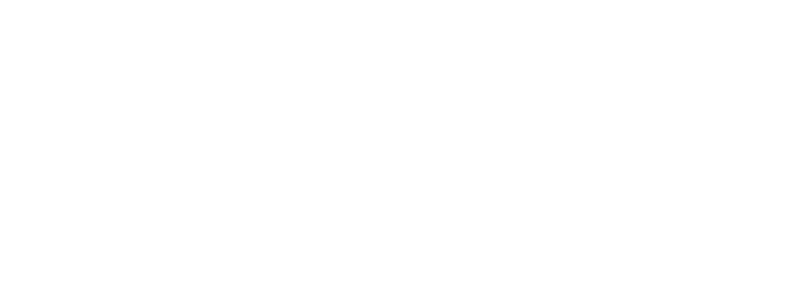
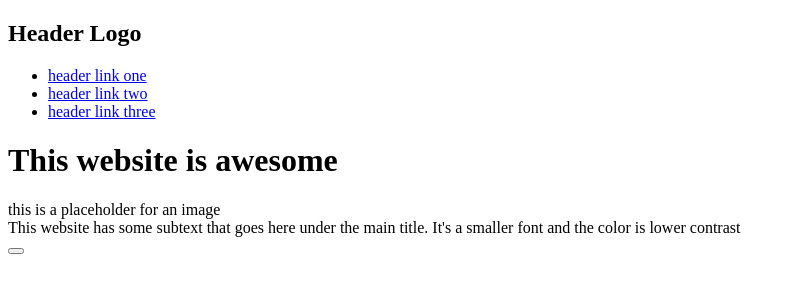
Before and after one commit to HiddenRaven/odin-LandingPage, a plain HTML site: page index.html in a window 1280 px wide. Shown: the whole page, without its empty margins (0-796 px from the left). Drawn offline with Linux system fonts and the light colour scheme.

Commit message:
Fill in section 1 in html

```diff
--- a/index.html
+++ b/index.html
@@ -6,6 +6,22 @@
         <title>Landing Page</title>
     </head>
     <body>
+        <div class="section1">
+            <div class="header">
+                <h2>Header Logo</h2>
+                <ul>
+                    <li><a href="#">header link one</a></li>
+                    <li><a href="#">header link two</a></li>
+                    <li><a href="#">header link three</a></li>
+                </ul>
+            </div>
+            <h1>This website is awesome</h1>
+            <div class="img_placeholder">this is a placeholder for an image</div>
+            <div class="main_subtext">This website has some subtext that goes here under the main title. It's a smaller font and the color is lower contrast</div>
+            <button>
+
+        </div>
+
 
     </body>
 </html>
```
